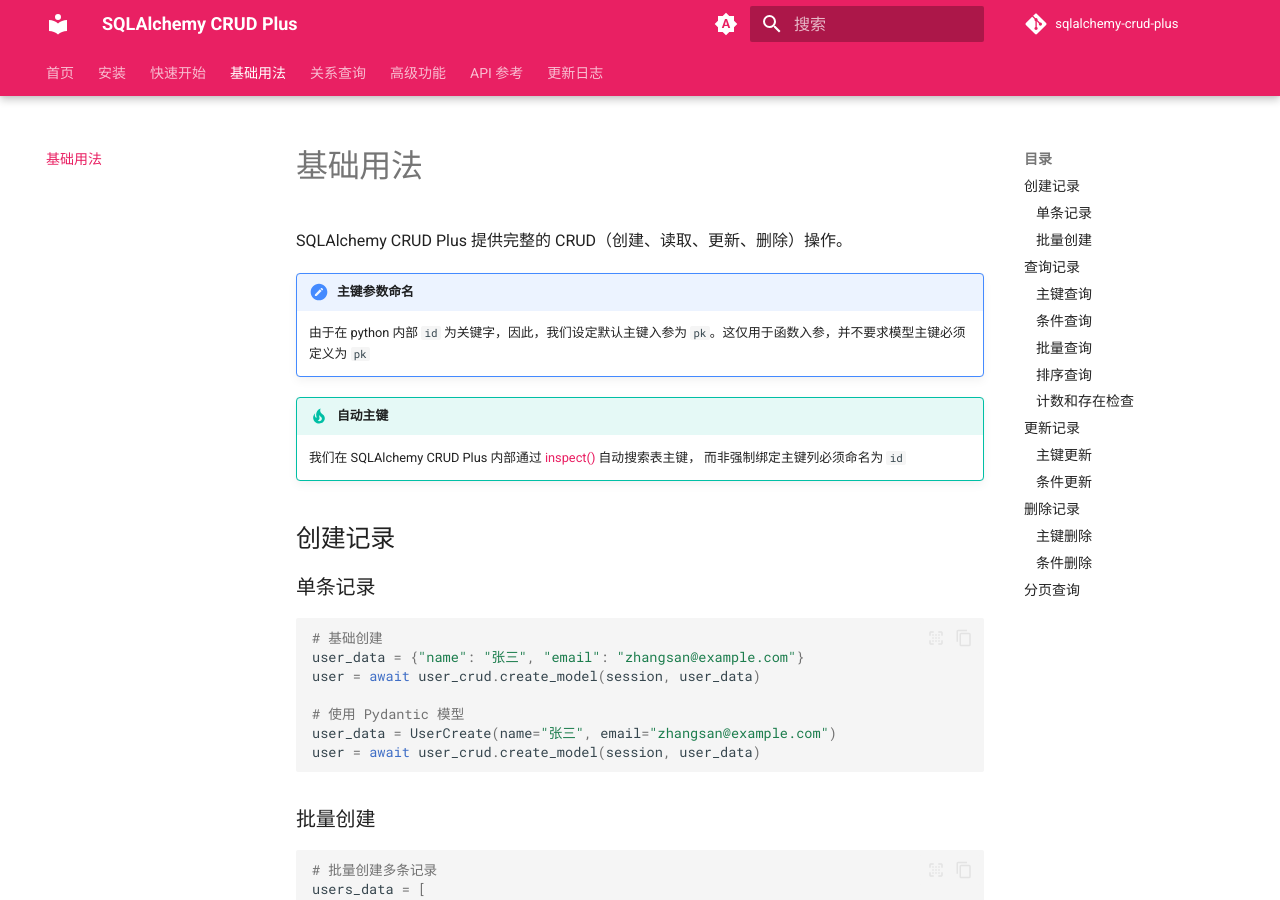
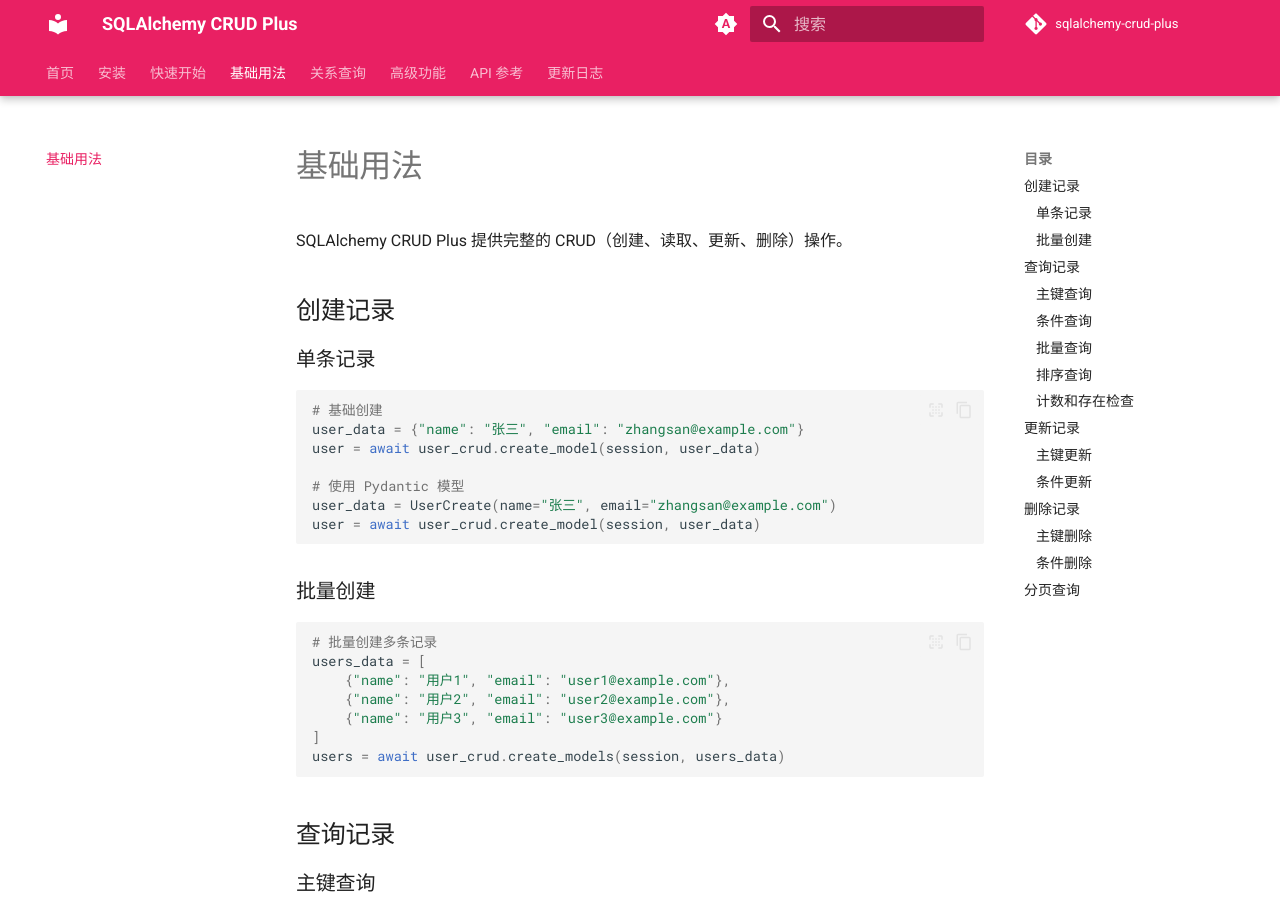
Before and after one commit to fastapi-practices/sqlalchemy-crud-plus, an MkDocs documentation site: the page built from docs/usage/crud.md, in a window 1280 px wide and 900 px high. Built offline with MkDocs 1.6.1 and Material for MkDocs 9.7.7, drawn with Linux system fonts in a browser that asks for light colours; comment, search, counter and statistics services are not loaded.

Commit message:
Update the basic usage documentation

```diff
--- a/docs/usage/crud.md
+++ b/docs/usage/crud.md
@@ -1,15 +1,6 @@
 # 基础用法
 
 SQLAlchemy CRUD Plus 提供完整的 CRUD（创建、读取、更新、删除）操作。
-
-!!! note "主键参数命名"
-
-    由于在 python 内部 `id` 为关键字，因此，我们设定默认主键入参为 `pk`。这仅用于函数入参，并不要求模型主键必须定义为 `pk`
-
-!!! tip "自动主键"
-
-    我们在 SQLAlchemy CRUD Plus 内部通过 [inspect()](https://docs.sqlalchemy.org/en/20/core/inspection.html) 自动搜索表主键，
-    而非强制绑定主键列必须命名为 `id`
 
 ## 创建记录
 
```
